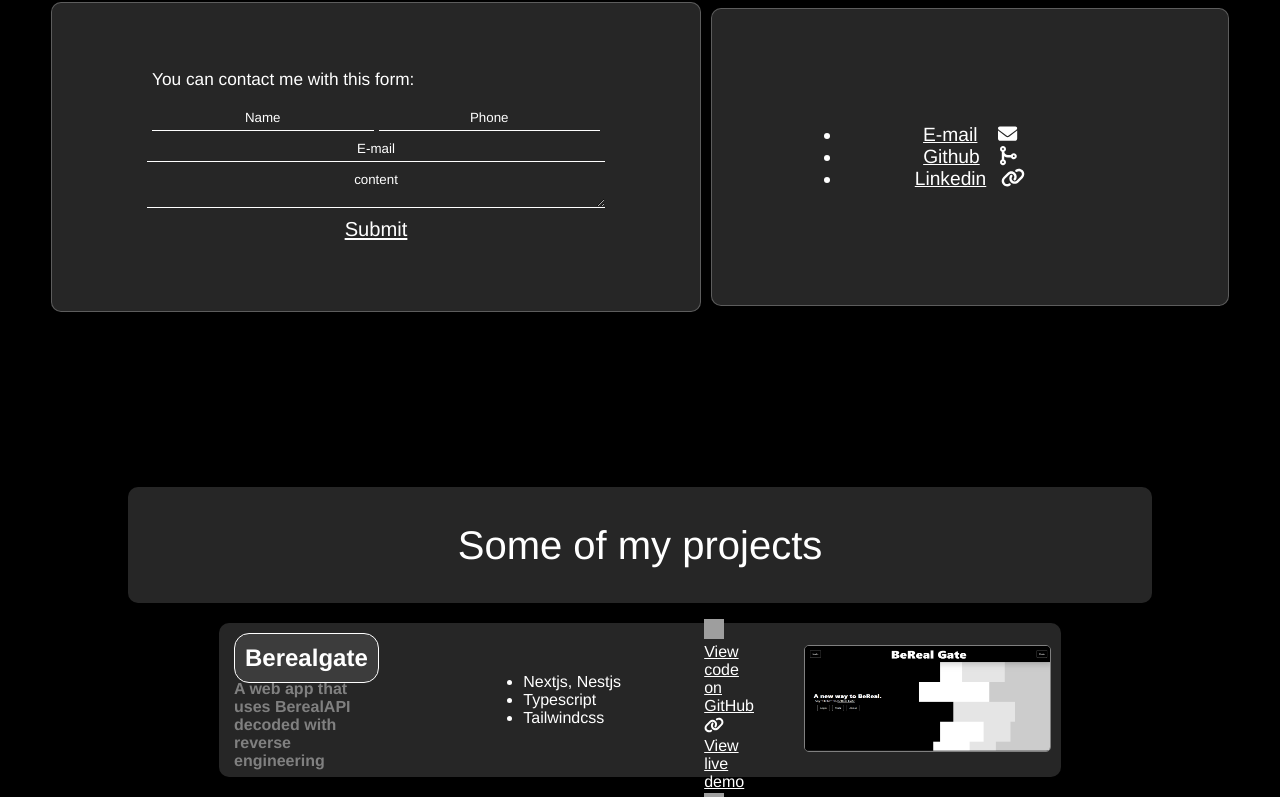
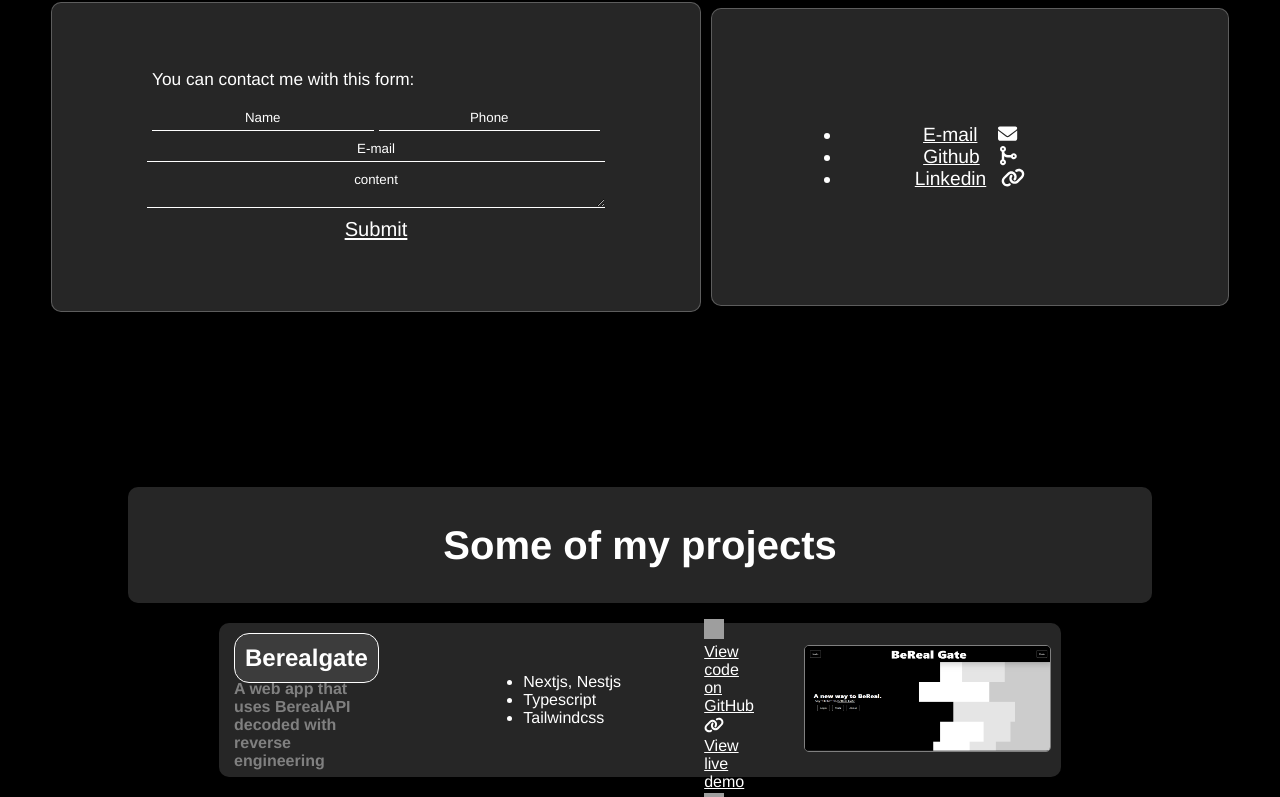
Before and after one commit to chemokita13/Portfolio, a React (Create React App) app: page / in a window 1280 px wide. Shown: the part 1933-2730 px from the top of the page. Built offline with nearby package versions, Linux system fonts and the light colour scheme; grey boxes are pictures that could not be loaded.

Commit message:
html tag changes

```diff
--- a/src/components/About.js
+++ b/src/components/About.js
@@ -50,7 +50,7 @@ function About() {
     return (
         <main className="component" id="about">
             <Fade top>
-                <h2 className="about-title">About me</h2>
+                <h3 className="about-title">About me</h3>
             </Fade>
             <div className="about-container">
                 <Fade left>
@@ -109,7 +109,7 @@ function About() {
                     </div>
                 </Fade>
                 <Fade right>
-                    <h2 className="about-description">
+                    <h4 className="about-description">
                         I am a full stack developer living in Spain. I have a
                         high level in <u>React.js and SSR with Next.js</u>, but
                         also I have practised with Angular or Handlebars. In the
@@ -118,12 +118,12 @@ function About() {
                         with Nest.js, Django and more. Talking about databases,
                         I love <u>MongoDb</u> but also I have a good level with
                         MySQL.
-                    </h2>
+                    </h4>
                 </Fade>
             </div>
             <div className="contact">
                 <Fade bottom>
-                    <h2 className="contact-title about-title">Contact</h2>
+                    <h3 className="contact-title about-title">Contact</h3>
                 </Fade>
                 <div className="about-container contact-container">
                     <Fade left>
--- a/src/components/Proyects.js
+++ b/src/components/Proyects.js
@@ -27,9 +27,9 @@ function Proyects() {
                 </a>
             </button>
             <Pulse delay={1750}>
-                <div id="proyects-title" className=" bg-glass">
+                <h3 id="proyects-title" className=" bg-glass">
                     Some of my projects
-                </div>
+                </h3>
             </Pulse>
             <div className="proyects-container">
                 <Zoom center>
```
